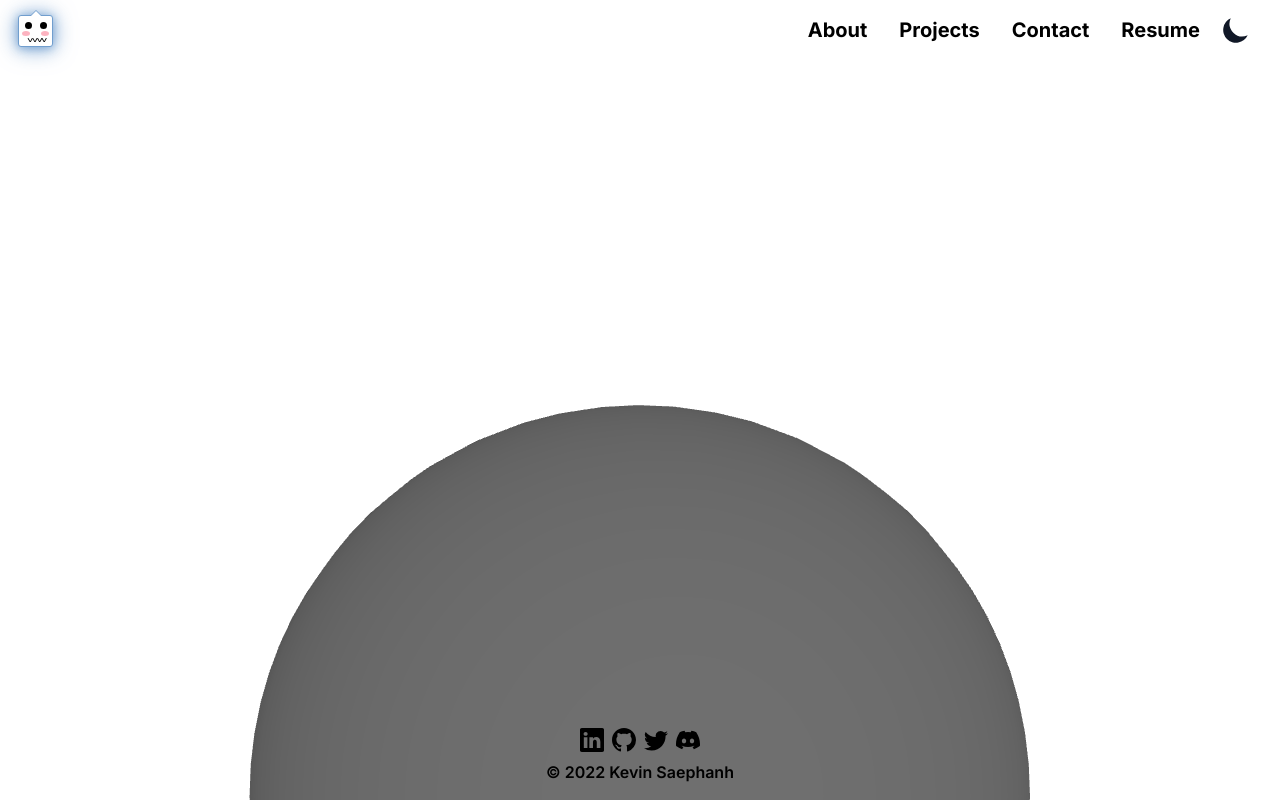
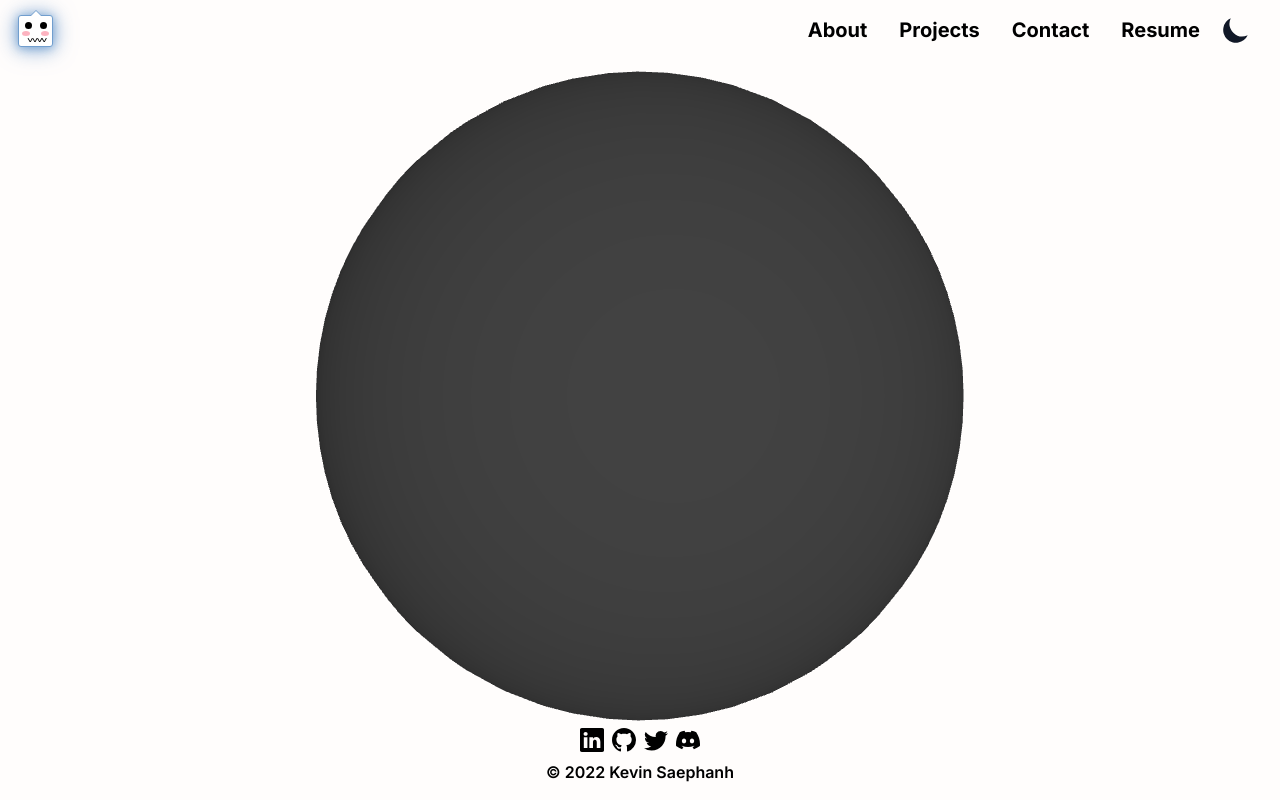
Before and after one commit to KevinSaephanh/portfolio, a Next.js app: page / in a window 1280 px wide. Shown: the top 800 px of the page. Built offline with nearby package versions, Linux system fonts and the light colour scheme.

Commit message:
Fix styling bugs and update scene

```diff
--- a/src/app/about/page.tsx
+++ b/src/app/about/page.tsx
@@ -40,8 +40,7 @@ export default function Page() {
   const lvl = getYearDifference('1993-12-01');
 
   return (
-    <>
-      <div className='flex flex-col md:flex-row items-center justify-between mx-0 md:mx-auto w-full md:w-4/5 lg:w-3/5'>
+    <div className='p-5 flex flex-col md:flex-row items-center justify-between mx-0 md:mx-auto w-full md:w-4/5 lg:w-3/5'>
       <section className='flex flex-col w-full md:w-1/3 items-center md:items-start mt-0 mb-auto'>
         <Image
           src='/assets/me.jpg'
@@ -69,13 +68,13 @@ export default function Page() {
 
       <section className='flex flex-col w-full md:w-3/5 mt-0 mb-auto'>
         <p>
-            Hi, I&apos;m Kevin, a Full Stack Developer from California. I
-            started off my coding journey pretty late into college with the
-            introduction to Computer Science using C++. Although I wasn&apos;t
-            able to make the switch in major to CS, I still enrolled in as many
-            courses as I would be allowed. Through these courses, I was able
-            learn the basics of programming by creating beginner-level programs
-            such as payroll systems, calculators, and console games.
+          Hi, I&apos;m Kevin, a Full Stack Developer from California. I started
+          off my coding journey pretty late into college with the introduction
+          to Computer Science using C++. Although I wasn&apos;t able to make the
+          switch in major to CS, I still enrolled in as many courses as I would
+          be allowed. Through these courses, I was able learn the basics of
+          programming by creating beginner-level programs such as payroll
+          systems, calculators, and console games.
           <br />
           <br />
           My continued interest eventually motivated me to try and pursue a
@@ -99,6 +98,5 @@ export default function Page() {
         </ul>
       </section>
     </div>
-    </>
   );
 }
--- a/src/app/layout.tsx
+++ b/src/app/layout.tsx
@@ -55,6 +55,7 @@ export default function RootLayout({ children }: RootLayoutProps) {
           <Navbar />
           <main
             role='main'
+            className='w-full h-full'
             // className={`${
             //   pathname !== '/'
             //     ? 'p-5 my-5 flex-auto'
--- a/src/app/page.tsx
+++ b/src/app/page.tsx
@@ -3,7 +3,7 @@ import * as React from 'react';
 
 export default function Home() {
   return (
-    <div className='h-screen w-screen absolute'>
+    <div className='h-full w-full'>
       <Scene />
     </div>
   );
--- a/src/app/projects/page.tsx
+++ b/src/app/projects/page.tsx
@@ -98,7 +98,7 @@ export default function Page() {
               priority={true}
             />
           </div>
-          <ul className='p-4 flex flex-row flex-wrap md:grid-list-cols md:w-2/4 md:h-4/5 justify-evenly'>
+          <ul className='p-4 flex flex-row flex-wrap md:grid-list-cols w-full md:h-4/5 justify-evenly'>
             {active.stack.map((s, key) => (
               <li className='mr-3 md:mr-0' key={key}>
                 {s}
--- a/src/app/provider.tsx
+++ b/src/app/provider.tsx
@@ -8,5 +8,5 @@ type Props = {
 };
 
 export default function Provider({ children }: Props) {
-  return <ThemeProvider>{children}</ThemeProvider>;
+  return <ThemeProvider attribute='class'>{children}</ThemeProvider>;
 }
--- a/src/components/Navbar/NavLink.tsx
+++ b/src/components/Navbar/NavLink.tsx
@@ -10,7 +10,7 @@ type NavLinkProps = {
   target?: string;
 };
 
-export const NavLink: React.FC<NavLinkProps> = ({ href, label }) => {
+export const NavLink: React.FC<NavLinkProps> = ({ href, label, target }) => {
   const pathname = usePathname();
 
   return (
@@ -20,6 +20,7 @@ export const NavLink: React.FC<NavLinkProps> = ({ href, label }) => {
         pathname === href ? 'active-link' : ''
       }`}
       aria-current='page'
+      target={target}
     >
       {label}
     </Link>
--- a/src/components/canvas/Scene.tsx
+++ b/src/components/canvas/Scene.tsx
@@ -8,6 +8,8 @@ import { Terrain } from './Terrain';
 export const Scene: React.FC = () => {
   return (
     <Canvas
+      flat
+      linear
       camera={{
         fov: 75,
         near: 0.1,
```
Lines whose indentation alone changed are shown as unchanged.
